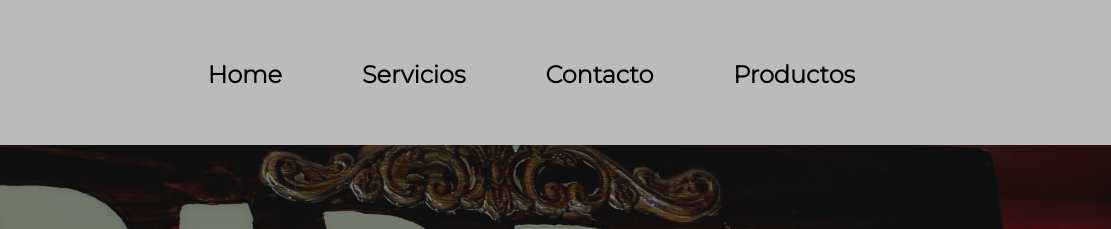
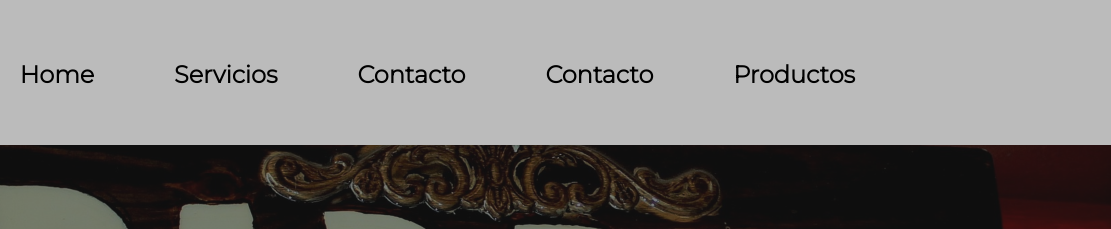
Before and after one commit to ctorresolarte/Barberia, a plain HTML site: page contacto.html in a window 1280 px wide. Shown: the top 229 px of the page, 169-1280 px from the left. Drawn offline with nearby package versions, Linux system fonts and the light colour scheme.

Commit message:
duplique en el encabezado la linea 32

```diff
--- a/contacto.html
+++ b/contacto.html
@@ -28,6 +28,7 @@
                 <ul class="menu">
                     <li><a class="link" href="index.html">Home</a></li>
                     <li><a class="link" href="servicios.html">Servicios</a></li>
+                    <li><a class="link" href="contacto.html">Contacto</a></li>
                     <li><a class="link" href="contacto.html">Contacto</a></li>
                     <li><a class="link" href="#">Productos</a></li>
                 </ul>
```
